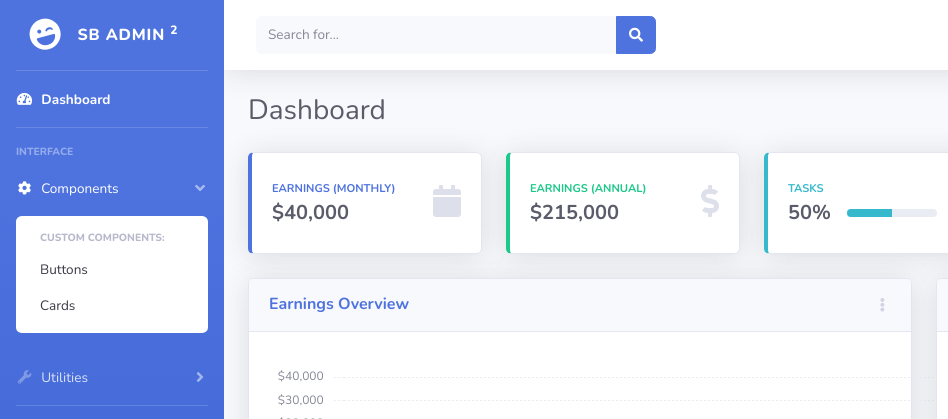
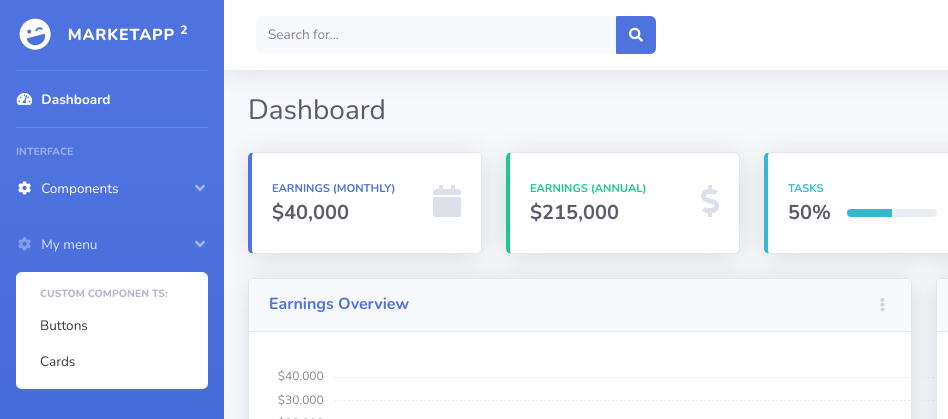
Before and after one commit to OscarBenavides462/market-app2-V2, a website with bundled scripts: page src/index.html in a window 1280 px wide. Both pictures are taken after a click on the link "Components". Shown: the top 419 px of the page, 0-948 px from the left. Built offline with nearby package versions, Linux system fonts and the light colour scheme.

```diff
--- a/src/index.html
+++ b/src/index.html
@@ -9,7 +9,7 @@
     <meta name="description" content="">
     <meta name="author" content="">
 
-    <title>SB Admin 2 - Dashboard</title>
+    <title>Market app - HOME</title>
 
     <!-- Custom fonts for this template-->
     <link href="vendor/fontawesome-free/css/all.min.css" rel="stylesheet" type="text/css">
@@ -35,7 +35,7 @@
                 <div class="sidebar-brand-icon rotate-n-15">
                     <i class="fas fa-laugh-wink"></i>
                 </div>
-                <div class="sidebar-brand-text mx-3">SB Admin <sup>2</sup></div>
+                <div class="sidebar-brand-text mx-3">MarketAPP <sup>2</sup></div>
             </a>
 
             <!-- Divider -->
@@ -62,10 +62,20 @@
                     aria-expanded="true" aria-controls="collapseTwo">
                     <i class="fas fa-fw fa-cog"></i>
                     <span>Components</span>
+
+                </a>
+
+                 <!-- Nav Item - Pages Collapse Menu -->
+            <li class="nav-item">
+                                <a class="nav-link collapsed" href="#" data-toggle="collapse" data-target="#collapseTwo"
+                    aria-expanded="true" aria-controls="collapseTwo">
+                    <i class="fas fa-fw fa-cog"></i>
+                    <span>My menu</span>
+
                 </a>
                 <div id="collapseTwo" class="collapse" aria-labelledby="headingTwo" data-parent="#accordionSidebar">
                     <div class="bg-white py-2 collapse-inner rounded">
-                        <h6 class="collapse-header">Custom Components:</h6>
+                        <h6 class="collapse-header">Custom Componen ts:</h6>
                         <a class="collapse-item" href="buttons.html">Buttons</a>
                         <a class="collapse-item" href="cards.html">Cards</a>
                     </div>
```
